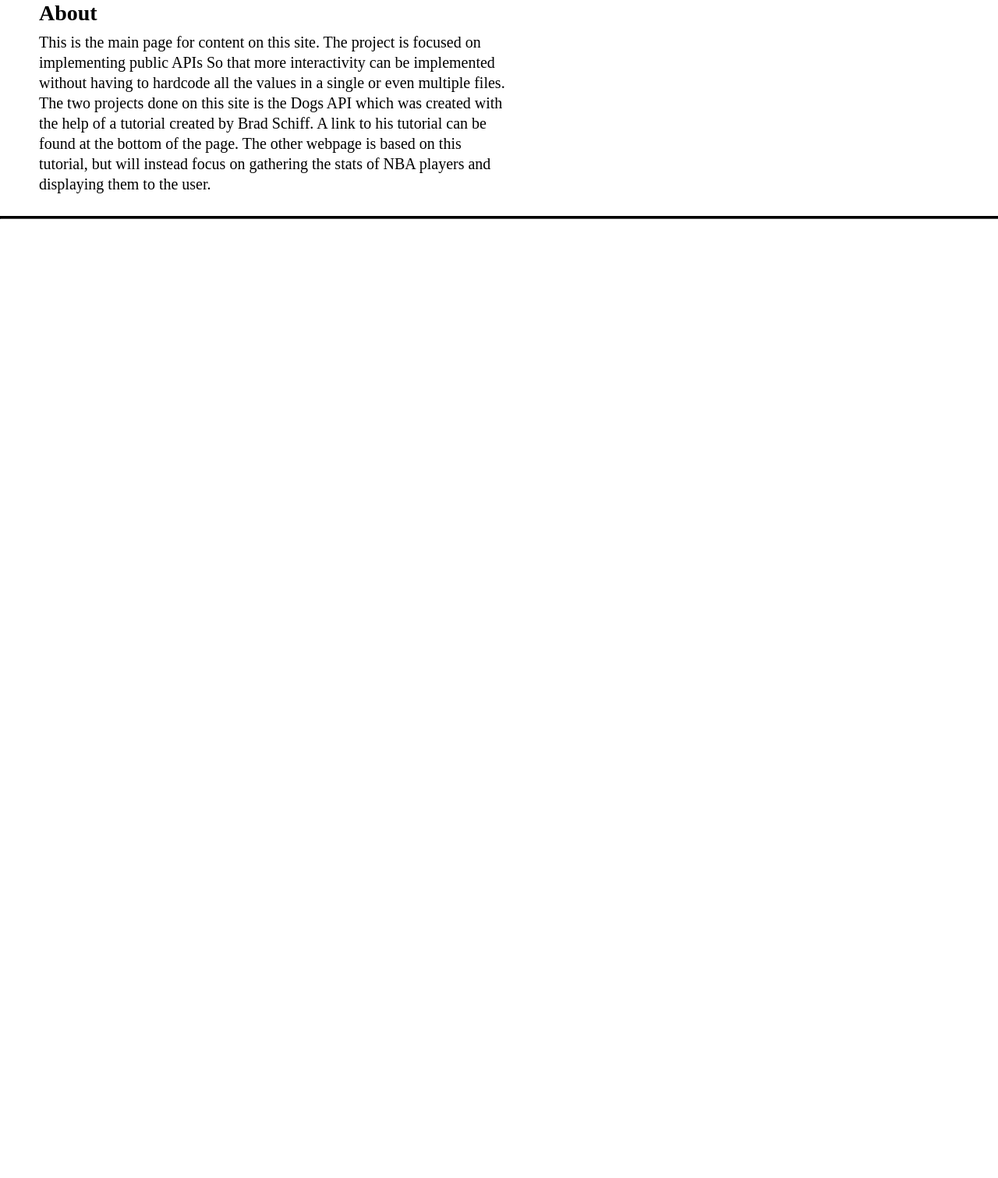
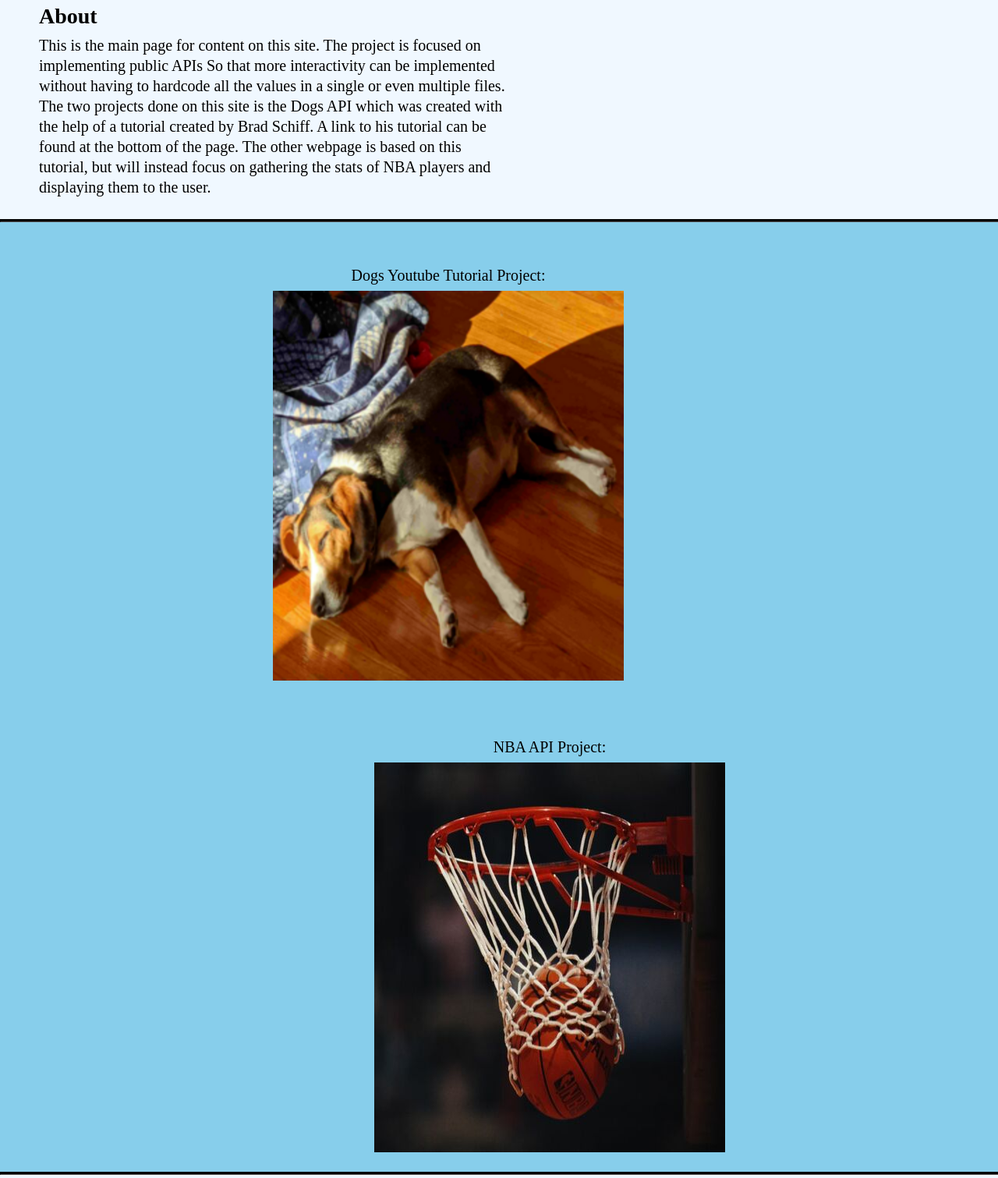
Before and after one commit to StringJoe/dogs-js, a plain HTML site: page index.html in a window 1280 px wide. Shown: the part 133-1644 px from the top of the page at 78% size. Before the commit the page ends 800 px from the top, so only its background shows below. Drawn offline with Linux system fonts and the light colour scheme; a script that the page names is missing.

Commit message:
finished main section

```diff
--- a/index.html
+++ b/index.html
@@ -15,7 +15,6 @@
         </div>
     </header>
 
-    <main class="container">
     <div class="text-content">
         <h2>About</h2>
         <p>This is the main page for content on this site.
@@ -28,8 +27,21 @@
            tutorial, but will instead focus on gathering the stats of NBA players and
            displaying them to the user.
         </p>
+    </div>
+    <main class="container">
+
         <hr>
+        <div class="project1">
+            <p>Dogs Youtube Tutorial Project:</p>
+            <a href="dogs.html"><img src="dogs.png" alt="beagle sleeping"></a>
         </div>
+
+        <div class="project2">
+            <p>NBA API Project:</p>
+            <a href="nba.html"><img src="basketball.jpg" alt="baskball going through hoop"></a>
+        </div>
+
+        <hr>
 
     </main>
 
--- a/stylesheets/main.css
+++ b/stylesheets/main.css
@@ -1,6 +1,6 @@
 
 body {
-    background-color: white;
+    background-color: aliceblue;
 }
 
 header main footer {
@@ -14,14 +14,19 @@ header .container, main .container, footer .container {
 }
 
 header {
-    background-color: aqua;
+    background-color: maroon;
+}
+
+main {
+    background-color: skyblue;
 }
 
 header h1 {
     text-align: center;
-    font-size: 36px;
+    font-size: 40px;
     padding-top: 25px;
     padding-bottom: 25px;
+    color: white;
 }
 
 .text-content h2 {
@@ -40,9 +45,35 @@ header h1 {
     padding-bottom: 20px;
 }
 
-.text-content hr {
+hr {
     width: 100%;
     border-color: black;
     background: black;
     height: 2px;
 }
+
+.project1 {
+    float: left;
+    margin-top: 50px;
+    margin-left: 350px;
+    padding-bottom: 25px;
+}
+
+.project1 p {
+    text-align: center;
+    padding-bottom: 10px;
+    font-size: 20px;
+}
+
+.project2 {
+    float: right;
+    margin-top: 50px;
+    margin-right: 350px;
+    padding-bottom: 25px;
+}
+
+.project2 p {
+    text-align: center;
+    padding-bottom: 10px;
+    font-size: 20px;
+}
```
Also changed, not shown: basketball.jpg (added), dogs.png (added). Lines whose indentation alone changed are shown as unchanged.
